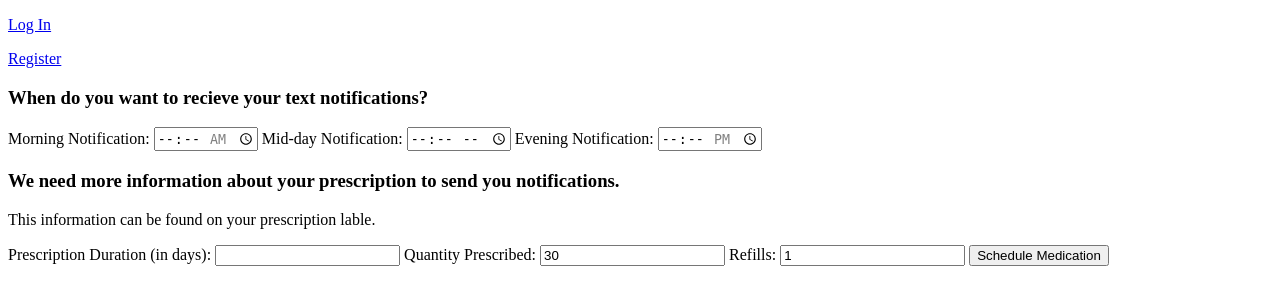
After one commit to ReyBernDia/MyPillHelper, a Flask app: page /show_schedule_form in a window 1280 px wide. The commit adds this page. Shown: the top 305 px of the page. Run offline with Flask 2, Linux system fonts and the light colour scheme.

Commit message:
Added option for user to schedule individual medications. Displayed schedule medications forms. WIP scheduling text reminders.

```diff
--- a/server.py
+++ b/server.py
@@ -451,6 +451,20 @@ def display_add_medication_form():
     return render_template('user_page.html', user=user, med_options=med_dictionary)
 
 
+@app.route("/show_schedule_form")
+def display_schedule_medication_form():
+    """Display form to fill in order to schedule patients medication."""
+
+    return render_template('schedule_meds_form.html')
+
+@app.route("/schedule_med", methods=['POST'])
+def schedule_medication():
+    """Update u_med in DB and schedule text notifications for medication."""
+
+
+    return render_template('/')
+
+
 if __name__ == "__main__":
     # We have to set debug=True here, since it has to be True at the
     # point that we invoke the DebugToolbarExtension
--- /dev/null
+++ b/templates/schedule_meds_form.html
@@ -0,0 +1,31 @@
+{% extends 'base.html' %}
+
+{% block title %}Schedule your Medication{% endblock %}
+
+
+{% block content %}
+
+  <div>
+      <form action="/schedule_med" id="settings" method="POST">
+        <h3>When do you want to recieve your text notifications?</h3>
+          <label for="AM_time">Morning Notification:</label>
+          <input type="time" id="AM_time" name="AM_time" min="05:00" max="10:00" required>
+          <label for="Mid_time">Mid-day Notification:</label>
+          <input type="time" id="Mid_time" name="Mid_time" min="9:00" max="14:00" required>
+          <label for="PM_time">Evening Notification:</label>
+          <input type="time" id="PM_time" name="PM_time" min="17:00" max="22:00" required>
+        <h3>We need more information about your prescription to send you notifications.</h3>
+        <p>This information can be found on your prescription lable.</p>
+          <label for="duration">Prescription Duration (in days):</label>
+          <input type="number" id="duration" name="duration" required>
+          <label for="qty">Quantity Prescribed:</label>
+          <input type="number" id="qty" name="qty" value=30>
+          <label for="refills">Refills:</label>
+          <input type="number" id="refills" name="refills" value=1>
+
+        <input type="submit" value="Schedule Medication">
+      </form>
+  </div>
+
+
+{% endblock %}
```
Also changed, not shown: templates/user_page.html (+11 -3 lines).
